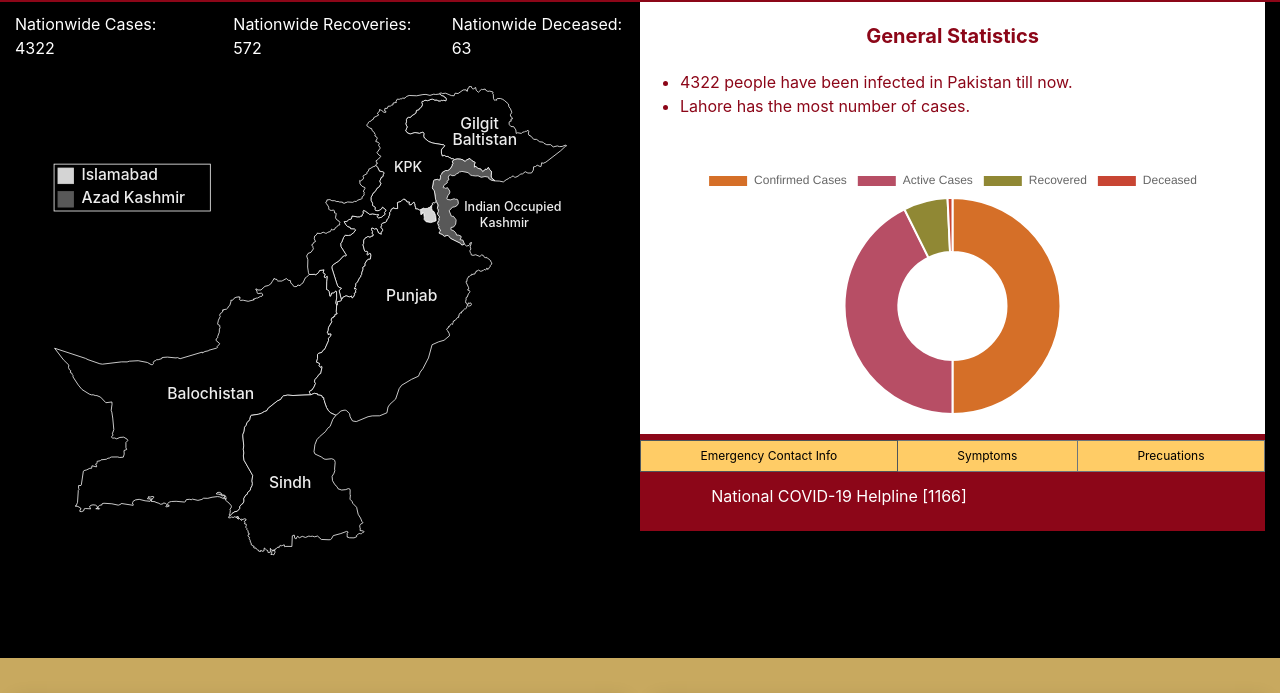
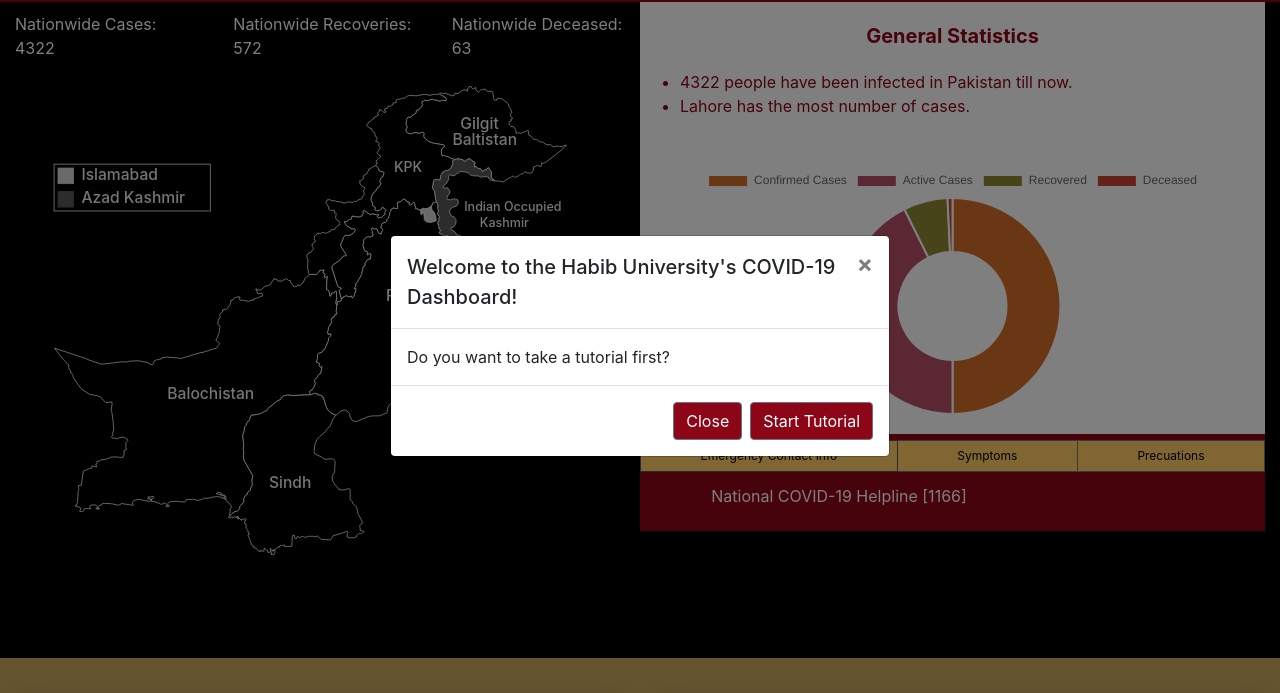
Before and after one commit to doodhJalebi/COVID-19-Dashboard, a plain HTML site: page index.html in a window 1280 px wide. Shown: the part 54-747 px from the top of the page. Drawn offline with nearby package versions, Linux system fonts and the light colour scheme.

Commit message:
Modal added for tutorial. Font fixed for tutorial. Slider and Info section added to tutorial.

```diff
--- a/index.html
+++ b/index.html
@@ -70,7 +70,28 @@
 				</div>
 			</div>
 		</div>
-	</div>
+  </div>
+
+
+  <div class="modal fade" id="tutorial_modal" tabindex="-1" role="dialog" aria-labelledby="exampleModalCenterTitle" aria-hidden="true">
+    <div class="modal-dialog modal-dialog-centered" role="document">
+      <div class="modal-content">
+        <div class="modal-header">
+          <h5 class="modal-title" id="exampleModalLongTitle">Welcome to the Habib University's COVID-19 Dashboard!</h5>
+          <button type="button" class="close" data-dismiss="modal" aria-label="Close">
+            <span aria-hidden="true">&times;</span>
+          </button>
+        </div>
+        <div class="modal-body">
+          <span>Do you want to take a tutorial first?</span>
+        </div>
+        <div class="modal-footer">
+          <button type="button" class="btn btn-secondary tutorial-modal-button" data-dismiss="modal">Close</button>
+          <button type="button" class="btn btn-secondary tutorial-modal-button" data-dismiss="modal" onclick="startIntro()">Start Tutorial</button>
+        </div>
+      </div>
+    </div>
+  </div>
 
 
 
@@ -192,7 +213,7 @@
               <div class="col-12">
 
 
-                <div class="btn-group btn-group-toggle buttons-heading" data-toggle="buttons">
+                <div class="btn-group btn-group-toggle buttons-heading" data-toggle="buttons" id="info-sec-buttons">
                   <label class="btn btn-secondary active custom">
                     <input type="radio" name="options" id="emergency" autocomplete="off" checked onclick="expand_buttons(event)">Emergency Contact Info
                   </label>
@@ -208,7 +229,7 @@
 
 
 
-                <div class="row no-gutters">
+                <div class="row no-gutters" id="info-sec">
                   <div class="col-12">
                     <div id="emergency_content" class="content">
                       <ul id="center-list">
--- a/introjs-dark.css
+++ b/introjs-dark.css
@@ -1,5 +1,5 @@
 .introjs-helperNumberLayer {
-    font-family: tahoma, Arial, verdana, sans-serif;
+    font-family: -apple-system,BlinkMacSystemFont,'Segoe UI',Roboto,'Helvetica Neue',Arial,'Noto Sans',sans-serif,'Apple Color Emoji','Segoe UI Emoji','Segoe UI Symbol','Noto Color Emoji';
     font-size: 14px;
     text-shadow: none;
     width: 22px;
@@ -20,7 +20,7 @@
   .introjs-tooltip {
     letter-spacing: .1em;
     color: #8C0618;
-    font-family: tahoma, Arial, verdana, sans-serif;
+    font-family: -apple-system,BlinkMacSystemFont,'Segoe UI',Roboto,'Helvetica Neue',Arial,'Noto Sans',sans-serif,'Apple Color Emoji','Segoe UI Emoji','Segoe UI Symbol','Noto Color Emoji';
     border-radius: 2px;
   }
 
@@ -29,7 +29,7 @@
     text-shadow: none;
     font-weight: bold;
     color: #8C0618;
-    font-family: tahoma, Arial, verdana, sans-serif;
+    font-family: -apple-system,BlinkMacSystemFont,'Segoe UI',Roboto,'Helvetica Neue',Arial,'Noto Sans',sans-serif,'Apple Color Emoji','Segoe UI Emoji','Segoe UI Symbol','Noto Color Emoji';
     background: #ecf0f1;
     background-image: none;
     -webkit-border-radius: .2em;
--- a/script.js
+++ b/script.js
@@ -601,8 +601,13 @@
             position: 'left'
           },
           {
-              element: '#emergency-info',
+              element: '#info-sec',
               intro: 'This section has contact information for different hospitals/health centers in the province you selected.',
+              position: 'right'
+          },
+          {
+              element: '#info-sec-buttons',
+              intro: 'In addition to contact info, you can use these buttons to view the precautions and symtoms of COVID-19 as well.',
               position: 'right'
           },
           {
@@ -616,12 +621,17 @@
               position: 'top'
           },
           {
+              element: '#trend_slider',
+              intro: 'Use this slider to set how far back you want to see the trends from! You can go as far back as the beginning of the pandemic.',
+              position: 'top'
+          },
+          {
               element: '#prediction-graph',
               intro: 'This graph shows a prediction for the number of cases for the next 14 days. Keep in mind that this only a prediction.',
               position: 'top'
           },
           {
-              element: '#prediction-graph',
+              element: '#navbar',
               intro: 'And that is all you need to know to use this dashboard. Stay safe, stay in-doors! Click on Done to finish the tutorial.',
               position: 'top'
           }
@@ -635,3 +645,5 @@
 trend_slider.oninput = function() {
     console.log(this.value);
 }
+
+$('#tutorial_modal').modal();
--- a/style.css
+++ b/style.css
@@ -371,3 +371,12 @@
 
 
 }
+
+.tutorial-modal-button {
+  background-color: #8C0618;
+  color: white;
+}
+
+.tutorial-modal-button:hover {
+  background-color: #fcc149;
+}
```
